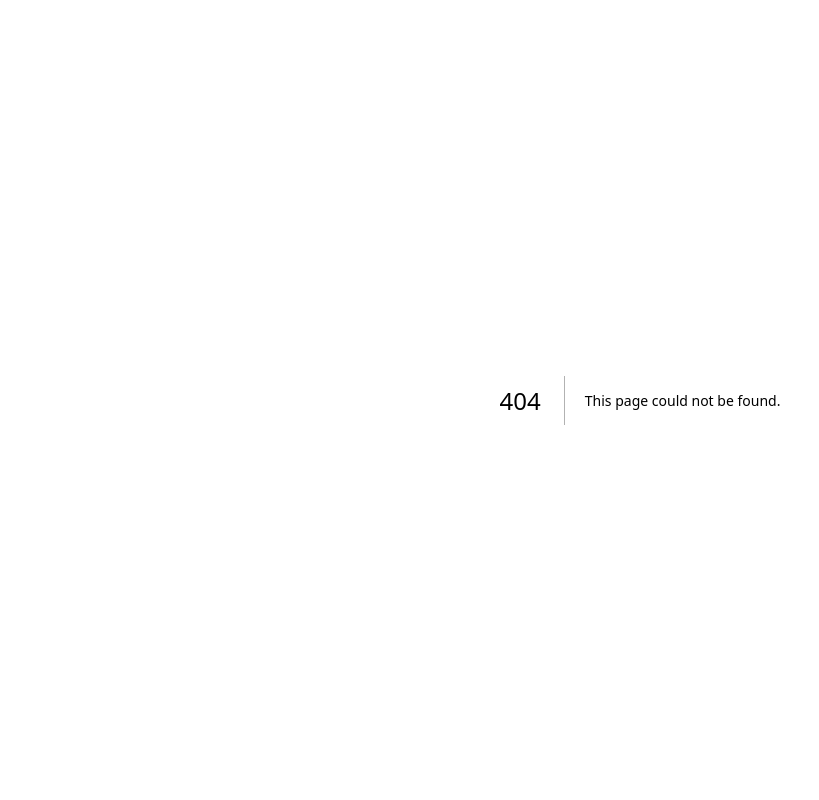
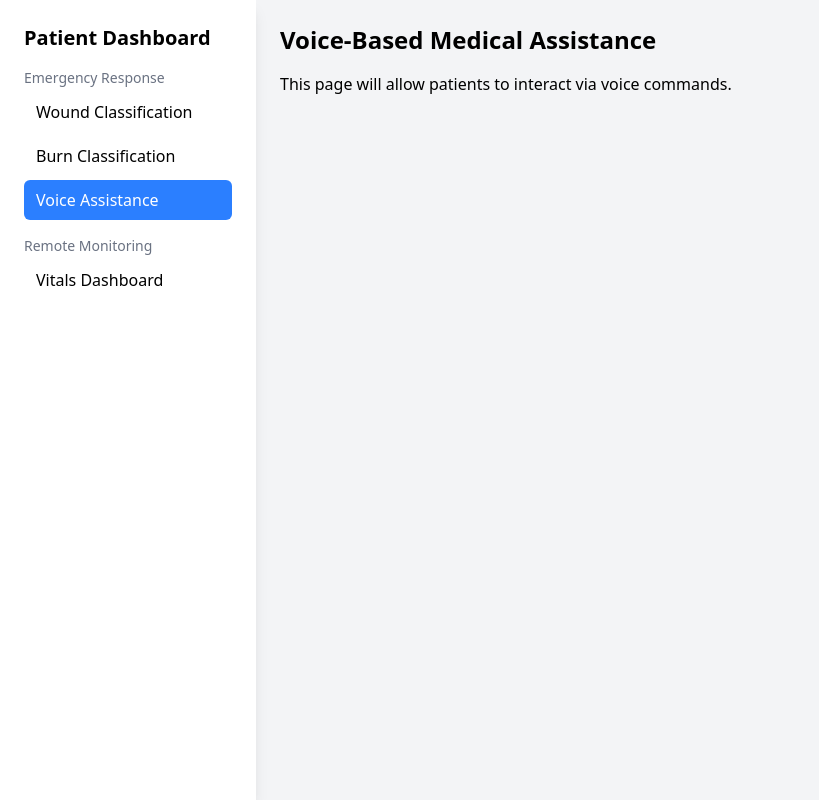
Before and after one commit to Deva04-pvt/Swift-Aid, a Next.js app: page /patient/dashboard/emergency/voice in a window 1280 px wide. Before the commit this address had no page. Shown: the whole page, without its empty margins (0-819 px from the left). Built offline with nearby package versions, Linux system fonts and the light colour scheme.

Commit message:
feat: updated layout

```diff
--- a/package.json
+++ b/package.json
@@ -10,6 +10,7 @@
   },
   "dependencies": {
     "bcryptjs": "^3.0.2",
+    "clsx": "^2.1.1",
     "mongoose": "^8.13.2",
     "next": "15.3.0",
     "next-auth": "^4.24.11",
--- /dev/null
+++ b/src/app/doctor/dashboard/layout.js
@@ -0,0 +1,67 @@
+"use client";
+
+import Link from "next/link";
+import { usePathname } from "next/navigation";
+import clsx from "clsx";
+
+const navItems = [
+  {
+    section: "Emergency Response",
+    links: [
+      {
+        name: "Wound Classification",
+        path: "/patient/dashboard/emergency/wound",
+      },
+      {
+        name: "Burn Classification",
+        path: "/patient/dashboard/emergency/burn",
+      },
+      { name: "Voice Assistance", path: "/patient/dashboard/emergency/voice" },
+    ],
+  },
+  {
+    section: "Remote Monitoring",
+    links: [
+      { name: "Vitals Dashboard", path: "/patient/dashboard/monitoring" },
+    ],
+  },
+];
+
+export default function DashboardLayout({ children }) {
+  const pathname = usePathname();
+
+  return (
+    <div className="min-h-screen flex bg-gray-100">
+      {/* Sidebar */}
+      <aside className="w-64 bg-white shadow-lg p-6">
+        <h2 className="text-xl font-semibold mb-4">Patient Dashboard</h2>
+        <nav className="space-y-4">
+          {navItems.map((group) => (
+            <div key={group.section}>
+              <h3 className="text-sm text-gray-500 mb-1">{group.section}</h3>
+              <ul className="space-y-1">
+                {group.links.map((link) => (
+                  <li key={link.path}>
+                    <Link
+                      href={link.path}
+                      className={clsx(
+                        "block px-3 py-2 rounded-md hover:bg-blue-100",
+                        pathname === link.path &&
+                          "bg-blue-500 text-white font-medium"
+                      )}
+                    >
+                      {link.name}
+                    </Link>
+                  </li>
+                ))}
+              </ul>
+            </div>
+          ))}
+        </nav>
+      </aside>
+
+      {/* Page Content */}
+      <main className="flex-1 p-6">{children}</main>
+    </div>
+  );
+}
--- /dev/null
+++ b/src/app/patient/dashboard/emergency/burn/page.js
@@ -0,0 +1,8 @@
+export default function BurnClassification() {
+  return (
+    <div>
+      <h1 className="text-2xl font-semibold mb-4">Burn Classification</h1>
+      <p>This page will allow patients to assess burn injuries.</p>
+    </div>
+  );
+}
--- /dev/null
+++ b/src/app/patient/dashboard/emergency/page.js
@@ -0,0 +1,8 @@
+export default function EmergencyPage() {
+  return (
+    <div>
+      <h1 className="text-2xl font-semibold mb-4">Emergency Response</h1>
+      <p>Select a tool from the sidebar to get started.</p>
+    </div>
+  );
+}
--- /dev/null
+++ b/src/app/patient/dashboard/emergency/voice/page.js
@@ -0,0 +1,10 @@
+export default function VoiceAssistance() {
+  return (
+    <div>
+      <h1 className="text-2xl font-semibold mb-4">
+        Voice-Based Medical Assistance
+      </h1>
+      <p>This page will allow patients to interact via voice commands.</p>
+    </div>
+  );
+}
--- /dev/null
+++ b/src/app/patient/dashboard/emergency/wound/page.js
@@ -0,0 +1,10 @@
+export default function WoundClassification() {
+  return (
+    <div>
+      <h1 className="text-2xl font-semibold mb-4">Wound Classification</h1>
+      <p>
+        This page will allow patients to classify wounds using AI/image upload.
+      </p>
+    </div>
+  );
+}
--- /dev/null
+++ b/src/app/patient/dashboard/layout.js
@@ -0,0 +1,67 @@
+"use client";
+
+import Link from "next/link";
+import { usePathname } from "next/navigation";
+import clsx from "clsx";
+
+const navItems = [
+  {
+    section: "Emergency Response",
+    links: [
+      {
+        name: "Wound Classification",
+        path: "/patient/dashboard/emergency/wound",
+      },
+      {
+        name: "Burn Classification",
+        path: "/patient/dashboard/emergency/burn",
+      },
+      { name: "Voice Assistance", path: "/patient/dashboard/emergency/voice" },
+    ],
+  },
+  {
+    section: "Remote Monitoring",
+    links: [
+      { name: "Vitals Dashboard", path: "/patient/dashboard/monitoring" },
+    ],
+  },
+];
+
+export default function DashboardLayout({ children }) {
+  const pathname = usePathname();
+
+  return (
+    <div className="min-h-screen flex bg-gray-100">
+      {/* Sidebar */}
+      <aside className="w-64 bg-white shadow-lg p-6">
+        <h2 className="text-xl font-semibold mb-4">Patient Dashboard</h2>
+        <nav className="space-y-4">
+          {navItems.map((group) => (
+            <div key={group.section}>
+              <h3 className="text-sm text-gray-500 mb-1">{group.section}</h3>
+              <ul className="space-y-1">
+                {group.links.map((link) => (
+                  <li key={link.path}>
+                    <Link
+                      href={link.path}
+                      className={clsx(
+                        "block px-3 py-2 rounded-md hover:bg-blue-100",
+                        pathname === link.path &&
+                          "bg-blue-500 text-white font-medium"
+                      )}
+                    >
+                      {link.name}
+                    </Link>
+                  </li>
+                ))}
+              </ul>
+            </div>
+          ))}
+        </nav>
+      </aside>
+
+      {/* Page Content */}
+      <main className="flex-1 p-6">{children}</main>
+    </div>
+  );
+}
--- /dev/null
+++ b/src/app/patient/dashboard/monitoring/page.js
@@ -0,0 +1,10 @@
+export default function VitalsDashboard() {
+  return (
+    <div>
+      <h1 className="text-2xl font-semibold mb-4">
+        Real-Time Vitals Dashboard
+      </h1>
+      <p>This page will display health vitals tracked in real-time.</p>
+    </div>
+  );
+}
--- a/src/app/patient/dashboard/page.js
+++ b/src/app/patient/dashboard/page.js
@@ -1,11 +1,14 @@
 "use client";
-import { useSession } from "next-auth/react";
 
-export default function PatientDashboard() {
-  const { data: session } = useSession();
-  return (
-    <div className="p-6">
-      <h1 className="text-2xl font-bold">Hello {session?.user.name}</h1>
-    </div>
-  );
+import { useEffect } from "react";
+import { useRouter } from "next/navigation";
+
+export default function DashboardPage() {
+  const router = useRouter();
+
+  useEffect(() => {
+    router.push("/patient/dashboard/emergency"); // redirect to default section
+  }, [router]);
+
+  return null;
 }
```
Also changed, not shown: 1 other file (tests, documents, lock files or other folders).
